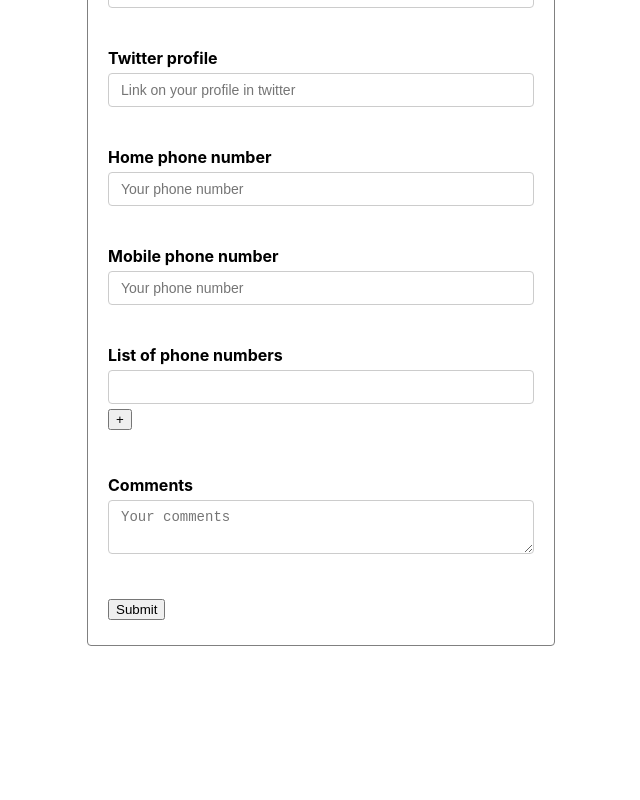
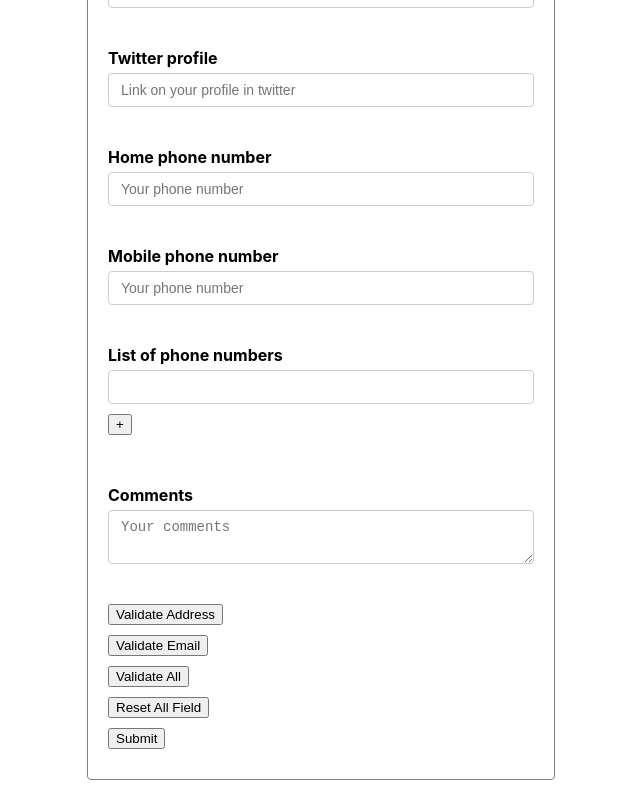
Before and after one commit to saNder2411/formik-sandbox, a React (Create React App) app: page / in a window 1280 px wide. Shown: the part 488-1288 px from the top of the page, without its empty margins (319-959 px from the left). Before the commit the page ends 1154 px from the top, so only its background shows below. Built offline with nearby package versions, Linux system fonts and the light colour scheme.

Commit message:
Manually trigering validation

```diff
--- a/src/components/App/App.css
+++ b/src/components/App/App.css
@@ -26,7 +26,8 @@ textarea {
 }
 
 button {
-  margin: 5px 0px;
+  display: block;
+  margin: 10px 0px;
   margin-right: 5px;
 }
 
--- a/src/components/YouTubeForm/YouTubeForm.jsx
+++ b/src/components/YouTubeForm/YouTubeForm.jsx
@@ -48,6 +48,8 @@ const YouTubeForm = () => {
         validationSchema={validationSchema}
         onSubmit={onSubmit}
         validateOnChange={false}>
+        {
+          ({validateForm, validateField, resetForm, setTouched, setFieldTouched}) => (
             <Form>
               <div className="form-control">
                 <label htmlFor="name">Name</label>
@@ -175,8 +177,47 @@ const YouTubeForm = () => {
                 <ErrorMessage name="comments" component={ErrorText} />
               </div>
 
+              <button
+                type="button"
+                onClick={
+                  () => {
+                    setFieldTouched(`address`);
+                    validateField(`address`);
+                  }
+                }>
+                Validate Address
+              </button>
+              <button
+                type="button"
+                onClick={
+                  () => {
+                    setFieldTouched(`email`);
+                    validateField(`email`);
+                  }
+                }>
+                Validate Email
+              </button>
+              <button
+                type="button"
+                onClick={
+                  () => {
+                    setTouched({
+                      name: true,
+                      email: true,
+                      address: true,
+                      channel: true,
+                      comments: true,
+                    });
+                    validateForm();
+                  }
+                }>
+                Validate All
+              </button>
+              <button type="reset" onClick={() => resetForm()}>Reset All Field</button>
               <button type="submit">Submit</button>
             </Form>
+          )
+        }
       </Formik>
     </div>
   )
```
Lines whose indentation alone changed are shown as unchanged.
